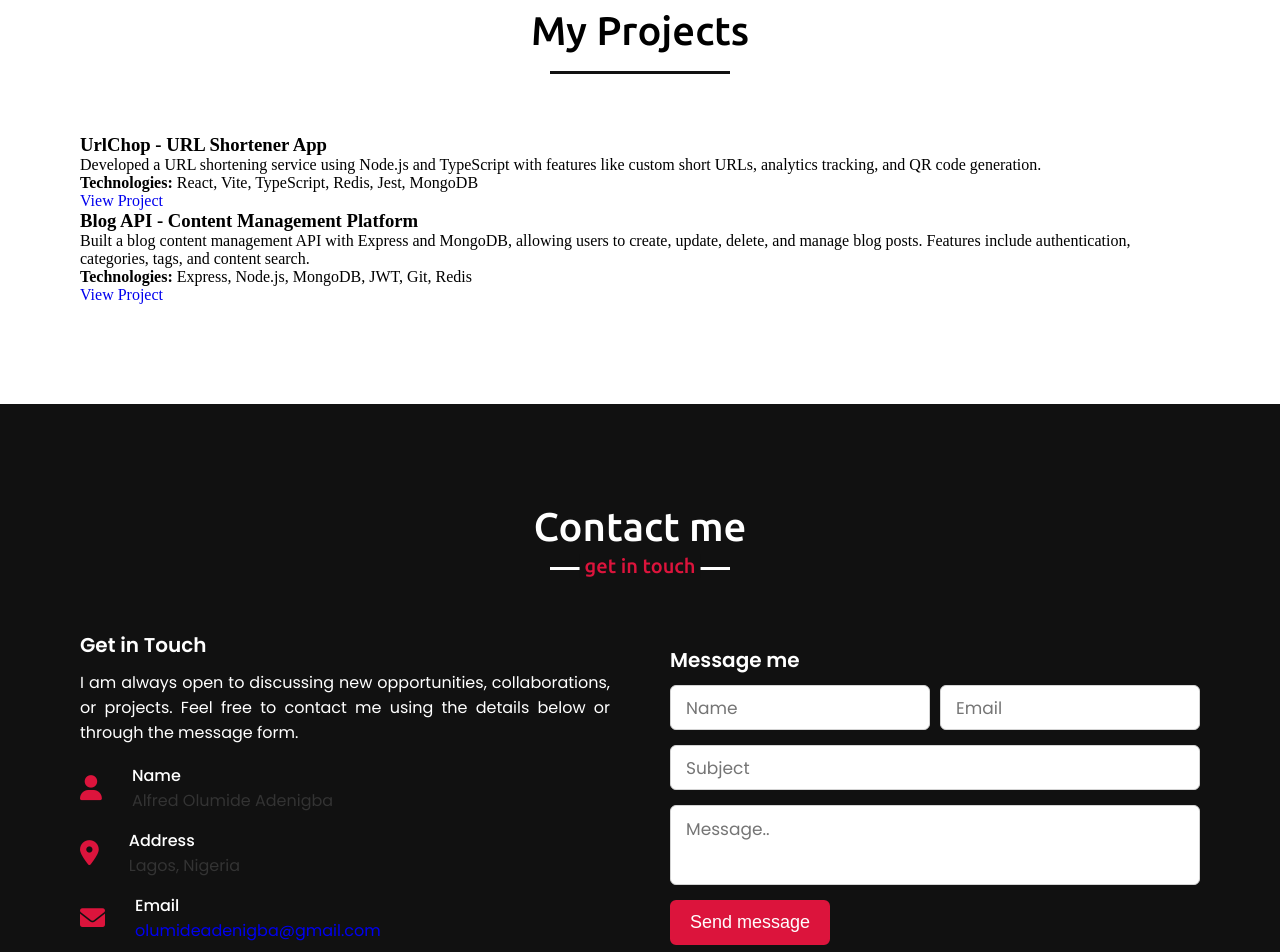
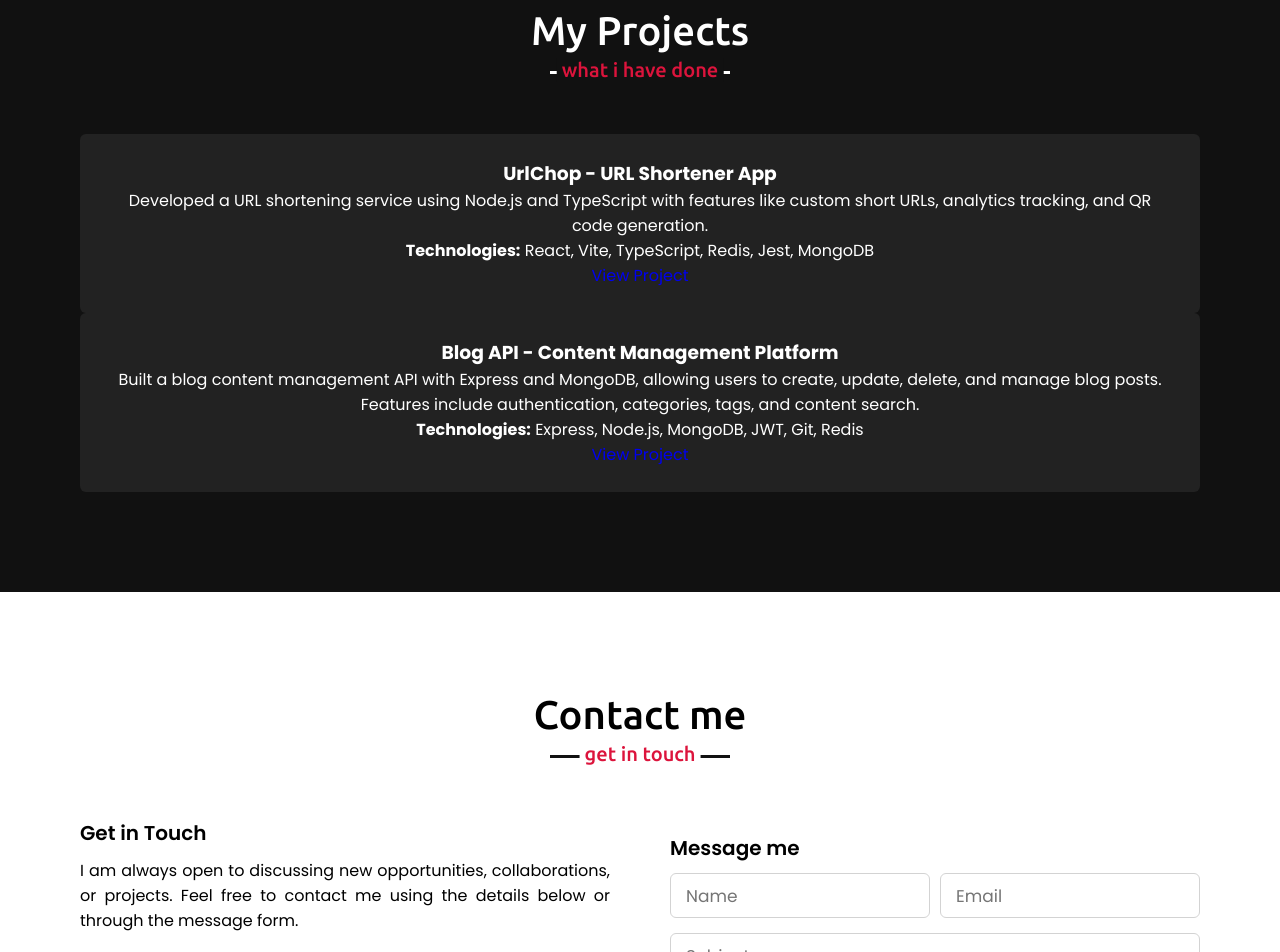
Before and after one commit to 7maylord/portfolio, a React (Vite) app: page / in a window 1280 px wide. Shown: the part 3220-4172 px from the top of the page. Built offline with nearby package versions, Linux system fonts and the light colour scheme.

Commit message:
chore: css for projects

```diff
--- a/src/components/Projects.jsx
+++ b/src/components/Projects.jsx
@@ -2,7 +2,7 @@ import React from 'react';
 
 function Projects() {
   return (
-    <section className="teams" id="teams">
+    <section className="projects" id="projects">
       <div className="max-width">
         <h2 className="title">My Projects</h2>
         <div className="carousel owl-carousel">
--- a/src/index.css
+++ b/src/index.css
@@ -51,6 +51,7 @@ section {
 .about,
 .services,
 .skills,
+.projects,
 .contact,
 footer {
   font-family: "Poppins", sans-serif;
@@ -275,16 +276,16 @@ section .title::after {
 
 /* services section styling */
 .services,
-.contact {
+.projects {
   color:  var(--color-light);
   background:  var(--color-dark);
 }
 .services .title::before,
-.contact .title::before {
+.projects .title::before {
   background:  var(--color-light);
 }
 .services .title::after,
-.contact .title::after {
+.projects .title::after {
   background:  var(--color-dark);
   content: "what i provide";
 }
@@ -401,6 +402,69 @@ section .title::after {
   width: 70%;
 }
 
+/* projects section styling */
+.projects .title::after{
+    content: "what i have done";
+}
+.projects .carousel .card{
+    background: var(--color-dark-2);
+    border-radius: 6px;
+    padding: 25px 35px;
+    text-align: center;
+    overflow: hidden;
+    transition: all 0.3s ease;
+}
+.projects .carousel .card:hover{
+    background: var(--color-main);
+}
+.projects .carousel .card .box{
+    display: flex;
+    flex-direction: column;
+    align-items: center;
+    justify-content: center;
+    transition: all 0.3s ease;
+}
+.projects .carousel .card:hover .box{
+    transform: scale(1.05);
+}
+.projects .carousel .card .text{
+    font-size: 25px;
+    font-weight: 500;
+    margin: 10px 0 7px 0;
+}
+.projects .carousel .card img{
+    height: 150px;
+    width: 150px;
+    object-fit: cover;
+    border-radius: 50%;
+    border: 5px solid var(--color-main);
+    transition: all 0.3s ease;
+}
+.projects .carousel .card:hover img{
+    border-color: var(--color-light);
+}
+.owl-dots{
+    text-align: center;
+    margin-top: 20px;
+}
+.owl-dot{
+    height: 13px;
+    width: 13px;
+    margin: 0 5px;
+    outline: none!important;
+    border-radius: 50%;
+    border: 2px solid var(--color-main)!important;
+    transition: all 0.3s ease;
+}
+.owl-dot.active{
+    width: 35px;
+    border-radius: 14px;
+}
+.owl-dot.active,
+.owl-dot:hover{
+    background: var(--color-main)!important;
+}
+
 /* contact section styling */
 .contact .title::after {
   content: "get in touch";
@@ -499,9 +563,9 @@ section .title::after {
 
 /* footer section styling */
 footer {
-  background:  var(--color-light);
+  background:  var(--color-dark);
   padding: 15px 23px;
-  color:  var(--color-dark);
+  color:  var(--color-light);
   text-align: center;
 }
 footer span a {
```
